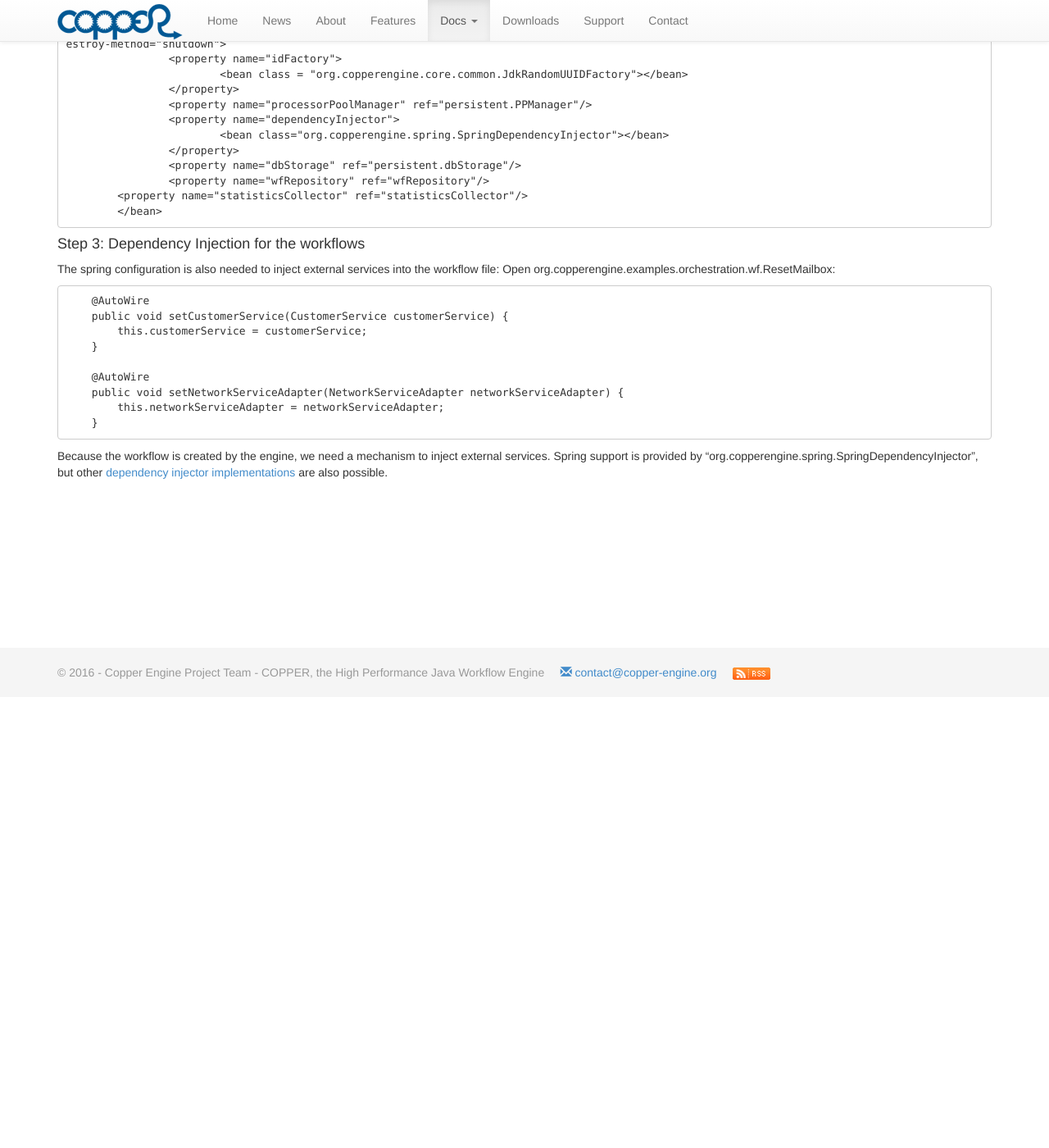
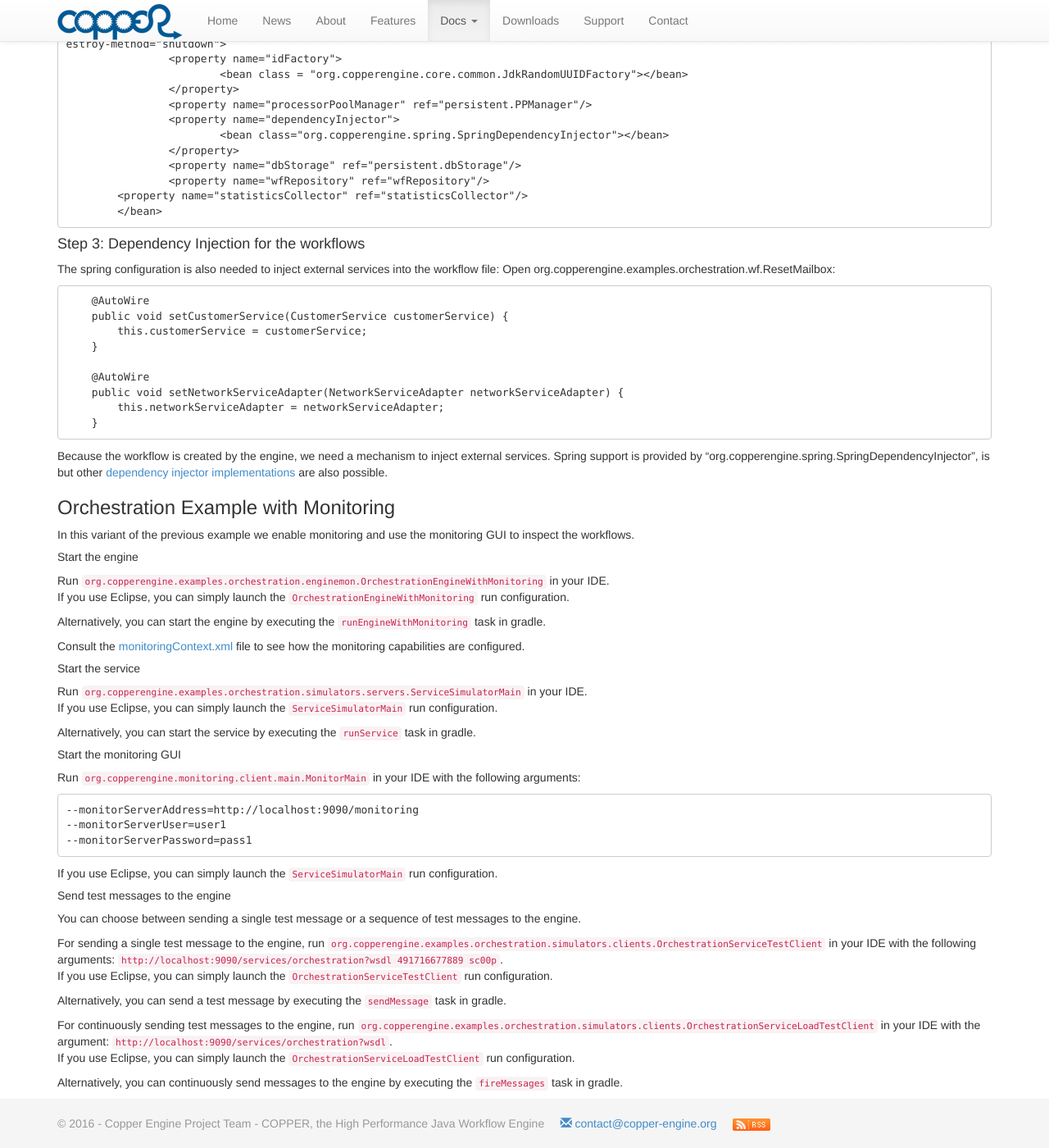
Before and after one commit to copper-engine/copper-engine.github.io, a Jekyll site: the page built from docs/getting-started/tutorial2/index.md, in a window 1280 px wide and 1400 px high, scrolled down 530 px. Shown: the whole window at 82% size. Built offline with Jekyll 4.4.1, drawn with Linux system fonts in a browser that asks for light colours; nearby versions of some CDN libraries.

Commit message:
add section about monitoring in tutorial2

````diff
--- a/docs/getting-started/tutorial2/index.md
+++ b/docs/getting-started/tutorial2/index.md
@@ -62,5 +62,53 @@ Open org.copperengine.examples.orchestration.wf.ResetMailbox:
 
 
 Because the workflow is created by the engine, we need a mechanism to inject external services.
-Spring support is provided by "org.copperengine.spring.SpringDependencyInjector",
+Spring support is provided by "org.copperengine.spring.SpringDependencyInjector", is
 but other [dependency injector implementations](https://github.com/copper-engine/copper-engine/blob/master/projects/copper-coreengine/src/main/java/org/copperengine/core/DependencyInjector.java) are also possible.
+
+
+### Orchestration Example with Monitoring
+
+In this variant of the previous example we enable monitoring and use the monitoring GUI to inspect the workflows.
+
+##### Start the engine
+
+Run `org.copperengine.examples.orchestration.enginemon.OrchestrationEngineWithMonitoring` in your IDE.
+If you use Eclipse, you can simply launch the `OrchestrationEngineWithMonitoring` run configuration.
+
+Alternatively, you can start the engine by executing the `runEngineWithMonitoring` task in gradle.
+
+Consult the [monitoringContext.xml](https://github.com/copper-engine/copper-starter/blob/master/src/main/resources/orchestrationWithMonitoring/monitoringContext.xml) file to see how the monitoring capabilities are configured.
+
+##### Start the service
+
+Run `org.copperengine.examples.orchestration.simulators.servers.ServiceSimulatorMain` in your IDE.
+If you use Eclipse, you can simply launch the `ServiceSimulatorMain` run configuration.
+
+Alternatively, you can start the service by executing the `runService` task in gradle.
+
+##### Start the monitoring GUI
+
+Run `org.copperengine.monitoring.client.main.MonitorMain` in your IDE with the following arguments:
+```
+--monitorServerAddress=http://localhost:9090/monitoring
+--monitorServerUser=user1
+--monitorServerPassword=pass1
+```
+
+If you use Eclipse, you can simply launch the `ServiceSimulatorMain` run configuration.
+
+##### Send test messages to the engine
+
+You can choose between sending a single test message or a sequence of test messages to the engine.
+
+For sending a single test message to the engine, run
+ `org.copperengine.examples.orchestration.simulators.clients.OrchestrationServiceTestClient` in your IDE with the following arguments: `http://localhost:9090/services/orchestration?wsdl 491716677889 sc00p`.
+ If you use Eclipse, you can simply launch the `OrchestrationServiceTestClient` run configuration.
+
+Alternatively, you can send a test message by executing the `sendMessage` task in gradle.
+
+For continuously sending test messages to the engine, run
+ `org.copperengine.examples.orchestration.simulators.clients.OrchestrationServiceLoadTestClient` in your IDE with the argument: `http://localhost:9090/services/orchestration?wsdl`.
+ If you use Eclipse, you can simply launch the `OrchestrationServiceLoadTestClient` run configuration.
+
+ Alternatively, you can continuously send messages to the engine by executing the `fireMessages` task in gradle.
````
